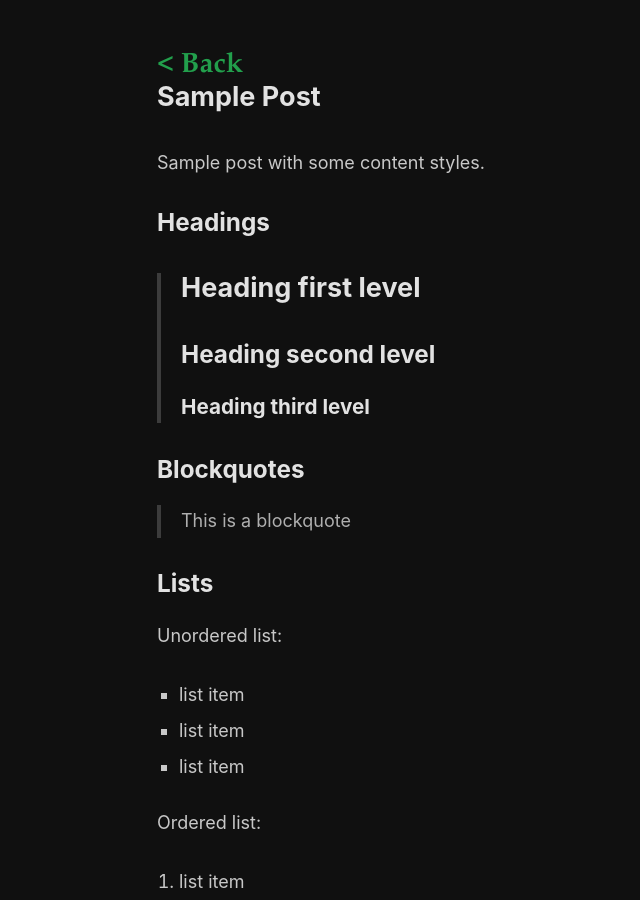
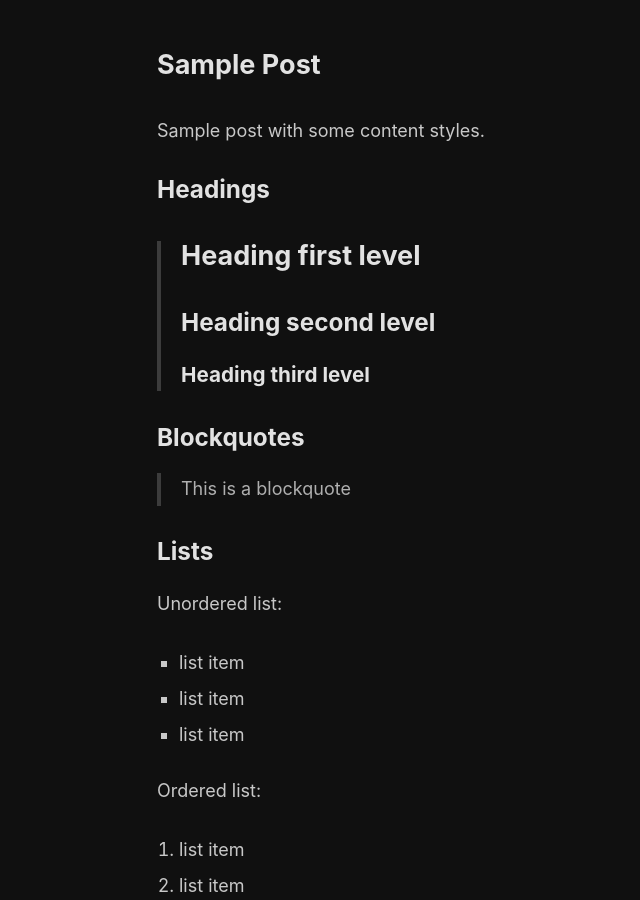
Before and after one commit to Yutixcode/Yutixcode.github.io, a Jekyll site: the page built from _posts/2018-08-13-sample-post.md, in a window 1280 px wide and 900 px high. Shown: the whole window, without its empty margins (148-788 px from the left). Built offline with Jekyll 4.4.1, drawn with Linux system fonts in a browser that asks for light colours; comment, search, counter and statistics services are not loaded.

Commit message:
Update hmm.html

```diff
--- a/_layouts/hmm.html
+++ b/_layouts/hmm.html
@@ -4,7 +4,6 @@
   <body>
     <div class='layout'>
       <main class='main'>
-        <a class='header__title' href='{{ '/' | relative_url }}'>< Back</a>
         {{ content }}
       </main>
     </div>
```
